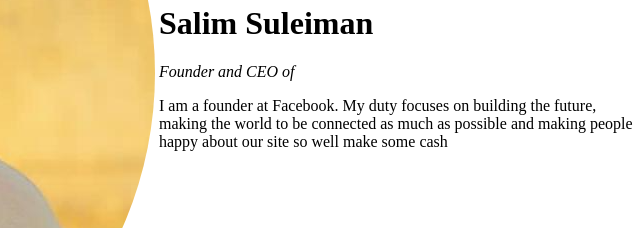
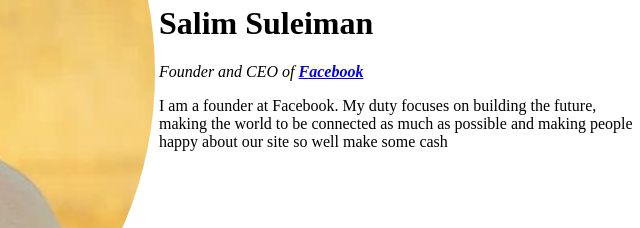
Before and after one commit to salimsuleiman/cv, a plain HTML site: page index.html in a window 1280 px wide. Shown: the part 322-550 px from the top of the page, 624-1264 px from the left. Drawn offline with Linux system fonts and the light colour scheme.

Commit message:
Update index.html

```diff
--- a/index.html
+++ b/index.html
@@ -16,7 +16,7 @@
             </td>
             <td>
                 <h1>Salim Suleiman</h1>
-                <p><em>Founder and CEO of <strong><a href="http://facebook.com"></a></strong></em></p>
+                <p><em>Founder and CEO of <strong><a href="http://facebook.com">Facebook</a></strong></em></p>
                 <p>I am a founder at Facebook. My duty focuses on building the future, making the world to be connected as much as
                     possible and making people happy about our site so well make some cash</p>
             </td>
```
